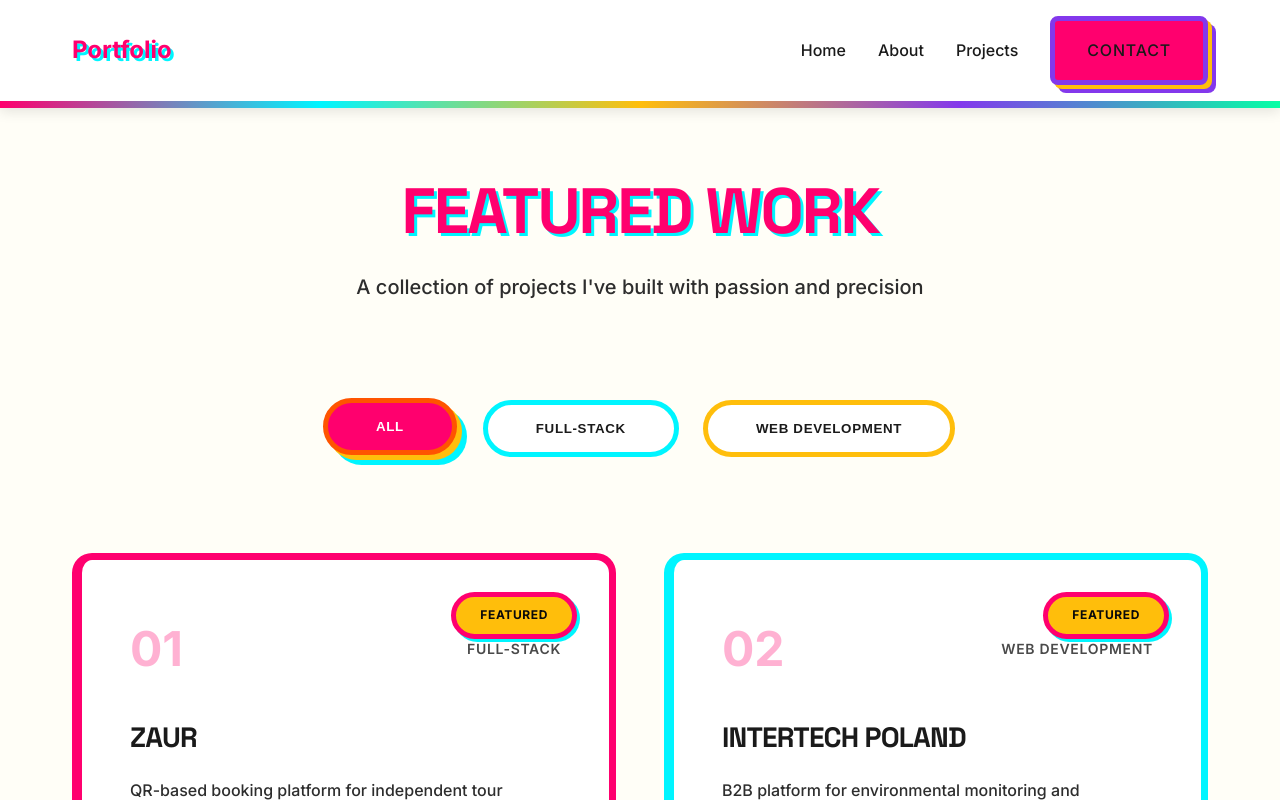
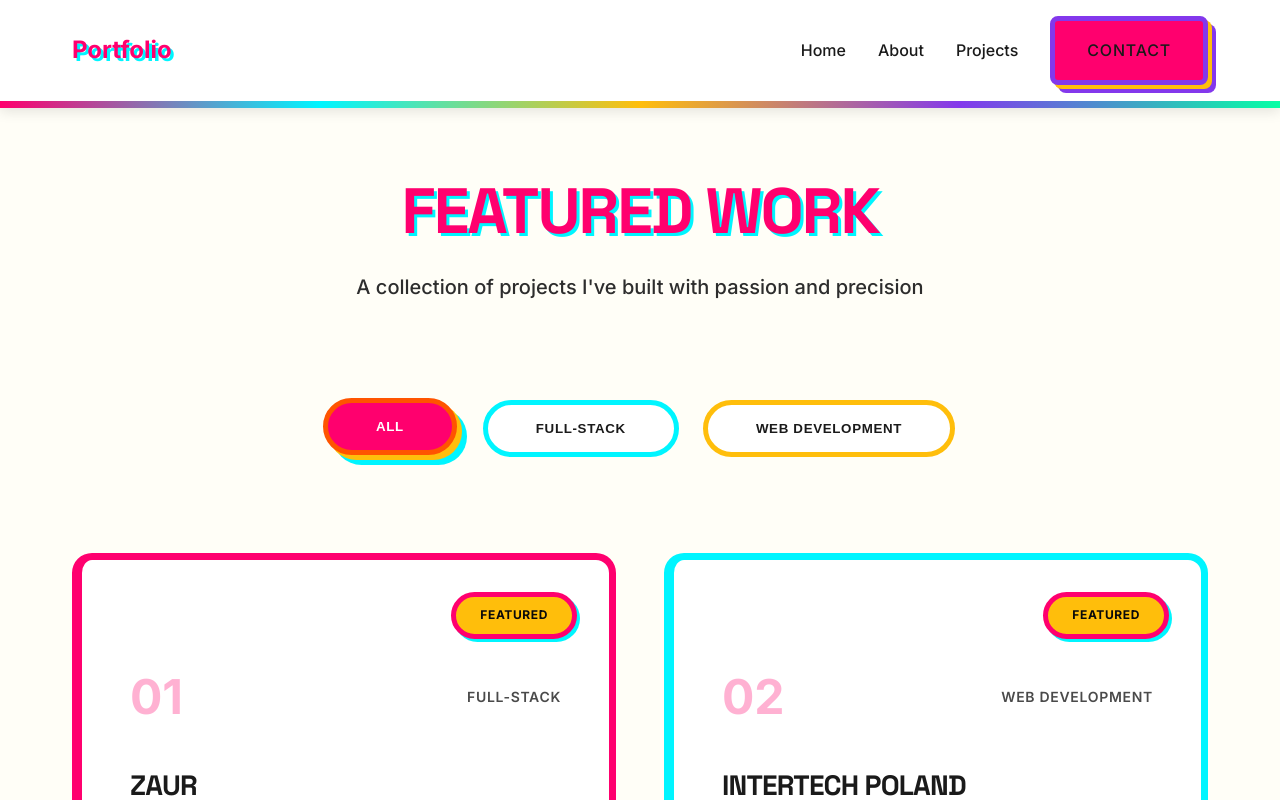
Before and after one commit to nomideusz/portfolio, a SvelteKit app: page /projects in a window 1280 px wide. Shown: the top 800 px of the page. Built offline with nearby package versions, Linux system fonts and the light colour scheme.

Commit message:
Add bottom padding below Featured badges
Add margin-top to project headers in featured cards to create more space below the Featured badge, improving visual hierarchy and preventing content from appearing too close to the badge.

```diff
--- a/src/routes/projects/+page.svelte
+++ b/src/routes/projects/+page.svelte
@@ -295,6 +295,10 @@
 		margin-bottom: var(--space-lg);
 	}
 
+	.project-card.featured .project-header {
+		margin-top: var(--space-xl);
+	}
+
 	.project-number {
 		font-size: 3rem;
 		font-weight: 900;
```
